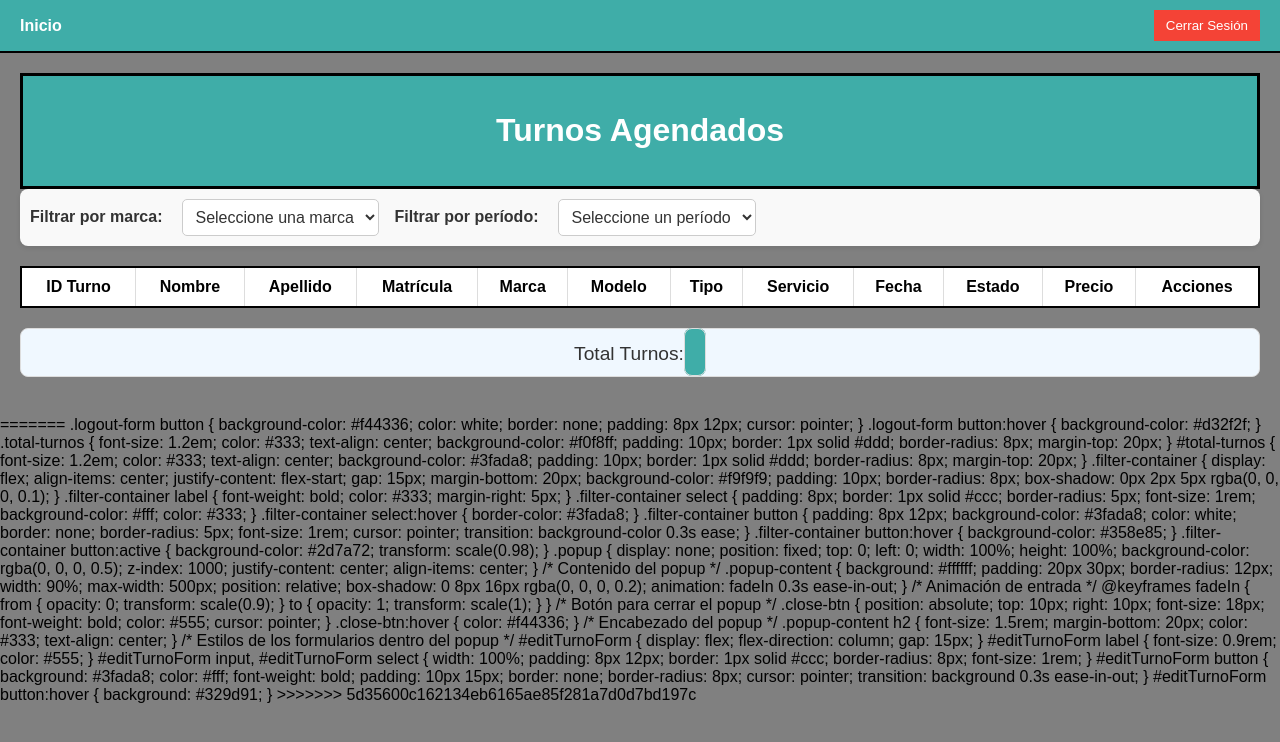
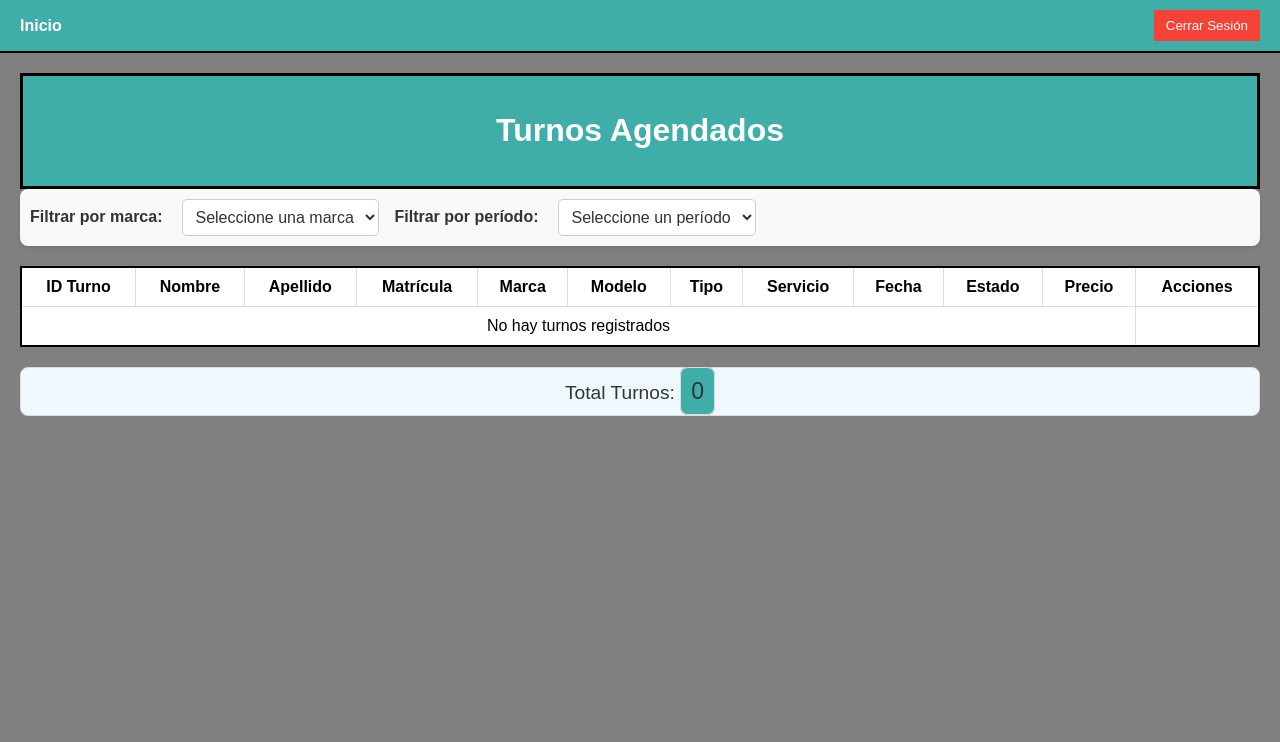
Before and after one commit to UliWT/Car_wash, a PHP site: page /index.php in a window 1280 px wide. Shown: the top 742 px of the page. Run offline with PHP 8.4, Linux system fonts and the light colour scheme; data comes from the database, SQL or seed files in the repository; data that the repository does not hold is empty.

Commit message:
Bug solved

```diff
--- a/front/Admin/index.php
+++ b/front/Admin/index.php
@@ -95,27 +95,12 @@
                 dataType: "json",
                 cache: false,
                 success: function(response) {
-            // Manejo de la tabla de turnos
                     if (response.html) {
                         $("#appointments-body").html(response.html);
                         $("#total-turnos").text(response.count);
                     } else {
                         $("#appointments-body").html("<tr><td colspan='11'>No hay turnos registrados</td></tr>");
                         $("#total-turnos").text(0);
-            }
-
-            // Manejo de los valores de recaudación
-            if (response.recaudado_dia !== undefined) {
-                $("#recaudado-dia").text('$' + response.recaudado_dia.toFixed(2));
-            }
-            if (response.recaudado_mes !== undefined) {
-                $("#recaudado-mes").text('$' + response.recaudado_mes.toFixed(2));
-            }
-            if (response.recaudado_3_meses !== undefined) {
-                $("#recaudado-3-meses").text('$' + response.recaudado_3_meses.toFixed(2));
-            }
-            if (response.recaudado_6_meses !== undefined) {
-                $("#recaudado-6-meses").text('$' + response.recaudado_6_meses.toFixed(2));
                     }
                 },
                 error: function(xhr, status, error) {
@@ -127,23 +112,16 @@
         $(document).ready(function() {
             cargarTurnos();  // Cargar turnos al inicio
 
-    // Recargar los turnos cuando cambian los filtros
             $("#marca-filter, #periodo-filter").change(function() {
-        cargarTurnos();
+                cargarTurnos();  // Recargar cuando cambia el filtro
             });
 
-<<<<<<< HEAD
             $("#apply-filters").click(function() {
                 cargarTurnos();
             });
 
             setInterval(cargarTurnos, 2000); // Refrescar cada 2 segundos
         });
-=======
-    // Refrescar cada 2 segundos
-    setInterval(cargarTurnos, 2000);
-});
->>>>>>> 5d35600c162134eb6165ae85f281a7d0d7bd197c
 
         function editarTurno(id_turno, fecha, servicio, estado) {
             $("#edit-id_turno").val(id_turno);
@@ -265,7 +243,6 @@ $(document).ready(function() {
         .logout-form {
             margin: 0;
         }
-<<<<<<< HEAD
         .popup {
         display: none;
         position: fixed;
@@ -417,186 +394,5 @@ $(document).ready(function() {
     background-color: #2d7a72;
 }
 </style>
-=======
-
-        .logout-form button {
-            background-color: #f44336;
-            color: white;
-            border: none;
-            padding: 8px 12px;
-            cursor: pointer;
-        }
-
-        .logout-form button:hover {
-            background-color: #d32f2f;
-        }
-        .total-turnos {
- font-size: 1.2em;
- color: #333;
- text-align: center;
- background-color: #f0f8ff;
- padding: 10px;
- border: 1px solid #ddd;
- border-radius: 8px;
- margin-top: 20px;
-}
-
-#total-turnos {
- font-size: 1.2em;
- color: #333;
- text-align: center;
- background-color: #3fada8;
- padding: 10px;
- border: 1px solid #ddd;
- border-radius: 8px;
- margin-top: 20px;
-}
-.filter-container {
-    display: flex;
-    align-items: center;
-    justify-content: flex-start;
-    gap: 15px;
-    margin-bottom: 20px;
-    background-color: #f9f9f9;
-    padding: 10px;
-    border-radius: 8px;
-    box-shadow: 0px 2px 5px rgba(0, 0, 0, 0.1);
-}
-
-.filter-container label {
-    font-weight: bold;
-    color: #333;
-    margin-right: 5px;
-}
-
-.filter-container select {
-    padding: 8px;
-    border: 1px solid #ccc;
-    border-radius: 5px;
-    font-size: 1rem;
-    background-color: #fff;
-    color: #333;
-}
-
-.filter-container select:hover {
-    border-color: #3fada8;
-}
-
-.filter-container button {
-    padding: 8px 12px;
-    background-color: #3fada8;
-    color: white;
-    border: none;
-    border-radius: 5px;
-    font-size: 1rem;
-    cursor: pointer;
-    transition: background-color 0.3s ease;
-}
-
-.filter-container button:hover {
-    background-color: #358e85;
-}
-
-.filter-container button:active {
-    background-color: #2d7a72;
-    transform: scale(0.98);
-}
-    .popup {
-        display: none;
-        position: fixed;
-        top: 0;
-        left: 0;
-        width: 100%;
-        height: 100%;
-        background-color: rgba(0, 0, 0, 0.5);
-        z-index: 1000;
-        justify-content: center;
-        align-items: center;
-    }
-
-    /* Contenido del popup */
-    .popup-content {
-        background: #ffffff;
-        padding: 20px 30px;
-        border-radius: 12px;
-        width: 90%;
-        max-width: 500px;
-        position: relative;
-        box-shadow: 0 8px 16px rgba(0, 0, 0, 0.2);
-        animation: fadeIn 0.3s ease-in-out;
-    }
-
-    /* Animación de entrada */
-    @keyframes fadeIn {
-        from {
-            opacity: 0;
-            transform: scale(0.9);
-        }
-        to {
-            opacity: 1;
-            transform: scale(1);
-        }
-    }
-
-    /* Botón para cerrar el popup */
-    .close-btn {
-        position: absolute;
-        top: 10px;
-        right: 10px;
-        font-size: 18px;
-        font-weight: bold;
-        color: #555;
-        cursor: pointer;
-    }
-
-    .close-btn:hover {
-        color: #f44336;
-    }
-
-    /* Encabezado del popup */
-    .popup-content h2 {
-        font-size: 1.5rem;
-        margin-bottom: 20px;
-        color: #333;
-        text-align: center;
-    }
-
-    /* Estilos de los formularios dentro del popup */
-    #editTurnoForm {
-        display: flex;
-        flex-direction: column;
-        gap: 15px;
-    }
-
-    #editTurnoForm label {
-        font-size: 0.9rem;
-        color: #555;
-    }
-
-    #editTurnoForm input,
-    #editTurnoForm select {
-        width: 100%;
-        padding: 8px 12px;
-        border: 1px solid #ccc;
-        border-radius: 8px;
-        font-size: 1rem;
-    }
-
-    #editTurnoForm button {
-        background: #3fada8;
-        color: #fff;
-        font-weight: bold;
-        padding: 10px 15px;
-        border: none;
-        border-radius: 8px;
-        cursor: pointer;
-        transition: background 0.3s ease-in-out;
-    }
-
-    #editTurnoForm button:hover {
-        background: #329d91;
-    }
-    </style>
->>>>>>> 5d35600c162134eb6165ae85f281a7d0d7bd197c
 </body>
 </html>
```
Lines whose indentation alone changed are shown as unchanged.
